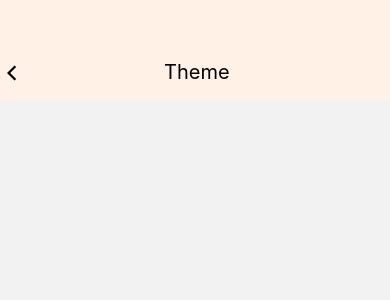
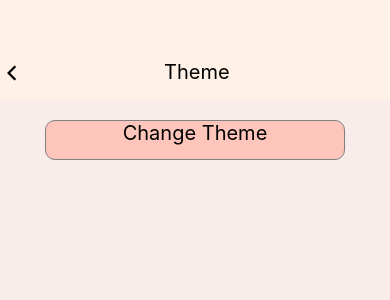
Before and after one commit to patika-218-akbank-reactnative-bootcamp/assignment-6-gulbaharee, a React Native app: screen /Theme in a window 390 px wide. Shown: the top 300 px of the page. Built offline with nearby package versions, Linux system fonts and the light colour scheme.

Commit message:
theme update

```diff
--- a/package.json
+++ b/package.json
@@ -16,6 +16,7 @@
     "@react-navigation/native-stack": "^6.9.0",
     "@reduxjs/toolkit": "^1.8.5",
     "expo": "~46.0.9",
+    "expo-image-picker": "~13.3.1",
     "expo-status-bar": "~1.4.0",
     "firebase": "^9.10.0",
     "react": "18.0.0",
--- a/src/pages/Theme.js
+++ b/src/pages/Theme.js
@@ -1,18 +1,34 @@
 import React from "react";
-import { View,Text } from "react-native";
+import { View, StyleSheet,Dimensions } from "react-native";
 import Button from "../components/button";
 import Header from "../components/header";
-import {useNavigation} from "@react-navigation/native";
+import { useNavigation } from "@react-navigation/native";
+import {toggleTheme} from '../store/themeSlice';
+import {useSelector,useDispatch} from 'react-redux';
+
+const screenHeight= Dimensions.get('screen').height;
+
+const Theme = () => {
+  const { goBack } = useNavigation();
+    const dispatch = useDispatch();
+    const theme = useSelector(state=>state.theme.activeTheme);
 
 
-const Theme=()=>{
-    const {goBack} = useNavigation();
-
-    return(
-        <View>
-           <Header title="Theme" goback={true} onPress={()=>goBack('Profile')}/>
-        </View>
-    )
-}
+  return (
+    <View>
+      <Header title="Theme" goback={true} onPress={() => goBack("Profile")} />
+      <View style={[styles.container,{backgroundColor: theme.backgroundColor}]}>
+        <Button placeholder="Change Theme" onPress={()=>dispatch(toggleTheme())}/>
+      </View>
+    </View>
+  );
+};
 
 export default Theme;
+
+const styles=StyleSheet.create({
+    container:{
+        alignItems:'center',
+        height:screenHeight,
+    }
+})
--- a/src/store/index.js
+++ b/src/store/index.js
@@ -1,8 +1,10 @@
 import { combineReducers, configureStore } from "@reduxjs/toolkit";
 import { userSlice } from "./userSlice";
+import { themeSlice } from "./themeSlice";
 
 export const store = configureStore({
   reducer: combineReducers({
     user: userSlice.reducer,
+    theme:themeSlice.reducer,
   }),
 });
--- a/src/store/themeSlice.js
+++ b/src/store/themeSlice.js
@@ -16,3 +16,5 @@ export const themeSlice = createSlice({
     },
   },
 });
+
+export const {toggleTheme} = themeSlice.actions;
```
Also changed, not shown: 1 other file (tests, documents, lock files or other folders).
